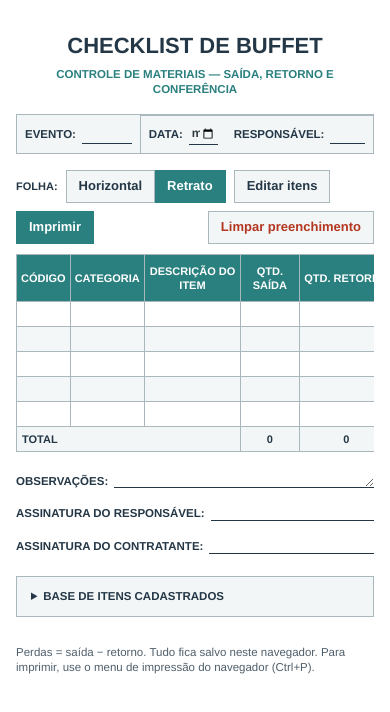
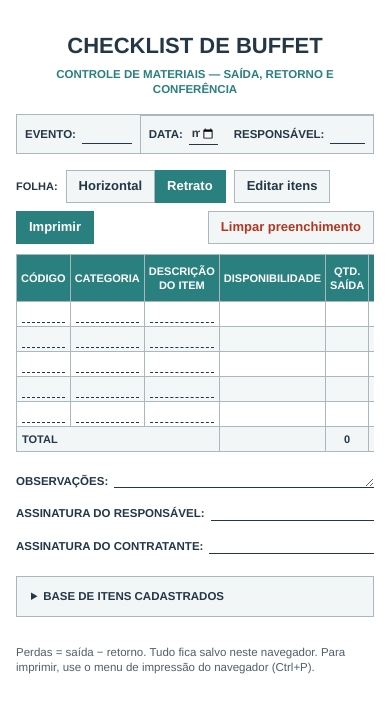
Before and after one commit to Dkalones/inventario-armzem-212, a plain HTML site: page index.html in a window 390 px wide. Drawn offline with Linux system fonts and the light colour scheme.

Commit message:
Enhance inventory management with stock column
Added stock availability column and updated related functionality.

```diff
--- a/index.html
+++ b/index.html
@@ -290,6 +290,10 @@
       width: 13%
     }
 
+    th.wStock {
+      width: 12%
+    }
+
     th.w4,
     th.w5 {
       width: 11%
@@ -314,6 +318,20 @@
       padding: 0 4px;
       font-size: 12px;
       font-variant-numeric: tabular-nums
+    }
+
+    td.availability-cell .stock-status {
+      display: block;
+      padding: 0 2px;
+      color: var(--ok);
+      font-size: 9px;
+      line-height: 1.1;
+      text-align: center
+    }
+
+    td.availability-cell .stock-status.unavailable {
+      color: var(--loss);
+      font-weight: 700
     }
 
     td.p {
@@ -810,17 +828,18 @@
       <table id="tbl">
         <thead>
           <tr class="print-sheet-head title">
-            <td colspan="8">Checklist de Buffet</td>
+            <td colspan="9">Checklist de Buffet</td>
           </tr>
           <tr class="print-sheet-head info">
             <td colspan="3">Evento: <span id="print-evento"></span></td>
             <td colspan="2">Data: <span id="print-data"></span></td>
-            <td colspan="3">Responsável: <span id="print-resp"></span></td>
+            <td colspan="4">Responsável: <span id="print-resp"></span></td>
           </tr>
           <tr>
             <th class="w1">Código</th>
             <th class="w2">Categoria</th>
             <th>Descrição do item</th>
+            <th class="wStock">Disponibilidade</th>
             <th class="w4">Qtd. saída</th>
             <th class="w5">Qtd. retorno</th>
             <th class="w6">Perdas</th>
@@ -832,6 +851,7 @@
         <tfoot>
           <tr>
             <td colspan="3">Total</td>
+            <td></td>
             <td id="ts">0</td>
             <td id="tr">0</td>
             <td id="tl">0</td>
@@ -841,9 +861,8 @@
         </tfoot>
       </table>
     </div>
-    <datalist id="itemDescriptions"></datalist>
     <datalist id="itemCategories"></datalist>
-    <datalist id="itemCodes"></datalist>
+    <div id="itemRowLists" hidden></div>
 
     <div class="line"><span>Observações:</span><textarea id="obs" data-k="obs" rows="1"
         aria-label="Observações"></textarea></div>
@@ -857,8 +876,8 @@
     <details class="base noprint" id="baseBox">
       <summary>Base de itens cadastrados</summary>
       <div class="in">
-        <p class="hint">Itens que você usa com frequência. Adicione ao checklist de cada evento e altere o checklist sem
-          mexer na base.</p>
+        <p class="hint">Cadastre aqui o estoque disponível. Ao adicionar o item ao checklist, a quantidade de saída será
+          comparada com o estoque.</p>
         <div class="scroll" style="margin:0">
           <table id="baseTbl">
             <thead>
@@ -866,6 +885,7 @@
                 <th class="w1">Código</th>
                 <th class="w2">Categoria</th>
                 <th>Descrição</th>
+                <th class="wStock">Estoque</th>
                 <th style="width:210px">Ações</th>
               </tr>
             </thead>
@@ -899,8 +919,9 @@
     let S = {};
     try { S = JSON.parse(localStorage.getItem(KEY) || "{}") || {} } catch (e) { S = {} }
     if (!Array.isArray(S.base)) S.base = SEED.map(([code, cat, desc]) => ({ code, cat, desc }));
+    S.base.forEach(item => { if (item.stock == null) item.stock = ""; });
     S.rows = Array.from({ length: 5 }, () => ({
-      id: uid(), code: "", cat: "", desc: "", s: "", r: "", l: "",
+      id: uid(), code: "", cat: "", desc: "", stock: "", s: "", r: "", l: "",
       k: false, yes: false, no: false
     }));
     if (S.orient !== 'landscape' && S.orient !== 'portrait') S.orient = 'portrait';
@@ -929,6 +950,13 @@
     document.addEventListener('click', e => { const b = e.target.closest('.seg button'); if (!b) return; pushUndo(); S.orient = b.dataset.o; save(); applyOrient() });
     const save = () => { try { localStorage.setItem(KEY, JSON.stringify(S)) } catch (e) { } };
     const num = v => v === "" || v == null ? null : Number(v);
+    const stockStatus = r => {
+      const available = num(r.stock);
+      const needed = num(r.s);
+      if (available == null) return "";
+      if (needed == null) return "Informe saída";
+      return available < needed ? `Faltam ${needed - available}` : "Disponível";
+    };
     const row = id => S.rows.find(r => r.id === id);
     const undoStack = [];
     const redoStack = [];
@@ -977,34 +1005,44 @@
     });
 
     function refreshItemSuggestions() {
-      const descriptions = new Map();
       const categories = new Map();
-      const codes = new Map();
       S.base.forEach(item => {
-        if (item.desc?.trim()) descriptions.set(item.desc.trim().toLowerCase(), item.desc.trim());
         if (item.cat?.trim()) categories.set(item.cat.trim().toLowerCase(), item.cat.trim());
-        if (item.code?.trim()) codes.set(item.code.trim().toLowerCase(), item.code.trim());
       });
-      $("itemDescriptions").innerHTML = [...descriptions.values()].map(v => `<option value="${esc(v)}"></option>`).join("");
       $("itemCategories").innerHTML = [...categories.values()].map(v => `<option value="${esc(v)}"></option>`).join("");
-      $("itemCodes").innerHTML = [...codes.values()].map(v => `<option value="${esc(v)}"></option>`).join("");
+      $("itemRowLists").innerHTML = S.rows.map(r => {
+        const category = r.cat?.trim().toLowerCase();
+        const items = category
+          ? S.base.filter(item => item.cat?.trim().toLowerCase() === category)
+          : S.base;
+        const options = field => {
+          const values = new Map();
+          items.forEach(item => {
+            if (item[field]?.trim()) values.set(item[field].trim().toLowerCase(), item[field].trim());
+          });
+          return [...values.values()].map(value => `<option value="${esc(value)}"></option>`).join("");
+        };
+        return `<datalist id="itemCodes-${r.id}">${options("code")}</datalist>
+          <datalist id="itemDescriptions-${r.id}">${options("desc")}</datalist>`;
+      }).join("");
     }
 
     function renderRows() {
       $("tbl").classList.toggle("editing", editing);
       $("body").innerHTML = S.rows.map((r, i) => {
-        const lists = { code: "itemCodes", cat: "itemCategories", desc: "itemDescriptions" };
-        const t = f => editing ? `<td class="e"><input type="text" value="${esc(r[f])}" data-id="${r.id}" data-f="${f}" aria-label="${f}"${lists[f] ? ` list="${lists[f]}"` : ""}></td>` : `<td>${esc(r[f])}</td>`;
+        const lists = { code: `itemCodes-${r.id}`, cat: "itemCategories", desc: `itemDescriptions-${r.id}` };
+        const t = f => `<td class="e"><input type="text" value="${esc(r[f])}" data-id="${r.id}" data-f="${f}" aria-label="${f}" list="${lists[f]}"></td>`;
         const s = num(r.s), x = num(r.r);
         const calculatedLoss = s != null && x != null ? Math.max(0, s - x) : "";
         const lossValue = r.l !== "" && r.l != null ? r.l : calculatedLoss;
         return `<tr data-id="${r.id}">${t("code")}${t("cat")}${t("desc")}
+<td class="availability-cell"><span class="stock-status" data-stock-status></span></td>
 <td class="n"><input type="number" min="0" inputmode="numeric" value="${esc(r.s)}" data-id="${r.id}" data-f="s" aria-label="Qtd. saída"></td>
 <td class="n"><input type="number" min="0" inputmode="numeric" value="${esc(r.r)}" data-id="${r.id}" data-f="r" aria-label="Qtd. retorno"></td>
 <td class="n"><input type="number" min="0" inputmode="numeric" value="${esc(lossValue)}" data-id="${r.id}" data-f="l" aria-label="Perdas"></td>
 <td class="c"><span class="conference-options"><label>Sim <input type="checkbox" ${r.yes ? "checked" : ""} data-id="${r.id}" data-f="yes" aria-label="Conferido sim"></label><label>Não <input type="checkbox" ${r.no ? "checked" : ""} data-id="${r.id}" data-f="no" aria-label="Conferido não"></label><button type="button" class="sm danger" data-act="del" data-id="${r.id}" title="Apagar item do checklist">×</button></span></td>
 <td class="act"><button type="button" class="sm" data-act="up" data-id="${r.id}" title="Subir" ${i === 0 ? "disabled" : ""}>↑</button> <button type="button" class="sm" data-act="down" data-id="${r.id}" title="Descer" ${i === S.rows.length - 1 ? "disabled" : ""}>↓</button> <button type="button" class="sm" data-act="tobase" data-id="${r.id}" title="Salvar na base">Base</button> <button type="button" class="sm danger" data-act="del" data-id="${r.id}" title="Remover do checklist">×</button></td></tr>`;
-      }).join("") || `<tr><td colspan="8" style="height:60px;text-align:center">Nenhum item. Use "Editar itens" para adicionar da base ou criar um item em branco.</td></tr>`;
+      }).join("") || `<tr><td colspan="9" style="height:60px;text-align:center">Nenhum item. Use "Editar itens" para adicionar da base ou criar um item em branco.</td></tr>`;
       refreshItemSuggestions();
       calc();
     }
@@ -1016,13 +1054,22 @@
         const l = r.l !== "" && r.l != null ? num(r.l) : calculated;
         ts += s || 0; tr += x || 0; tl += l || 0; if (r.yes || r.no) ck++;
         const tru = document.querySelector(`tr[data-id="${r.id}"]`);
-        if (tru) { tru.classList.toggle("done", !!(r.yes || r.no)); if (l > 0) tru.classList.add("has-loss"); else tru.classList.remove("has-loss") }
+        if (tru) {
+          tru.classList.toggle("done", !!(r.yes || r.no));
+          if (l > 0) tru.classList.add("has-loss"); else tru.classList.remove("has-loss");
+          const status = tru.querySelector("[data-stock-status]");
+          if (status) {
+            status.textContent = stockStatus(r);
+            status.classList.toggle("unavailable", status.textContent.startsWith("Faltam "));
+          }
+        }
       });
       $("ts").textContent = ts; $("tr").textContent = tr; $("tl").textContent = tl; $("tc").textContent = ck + "/" + S.rows.length;
       renderPrintSheets();
     }
     function renderBase() {
       $("baseBody").innerHTML = S.base.map((b, i) => `<tr>${["code", "cat", "desc"].map(f => `<td class="e"><input type="text" value="${esc(b[f])}" data-bi="${i}" data-f="${f}" aria-label="${f}"></td>`).join("")}
+<td class="n"><input type="number" min="0" inputmode="numeric" value="${esc(b.stock)}" data-bi="${i}" data-f="stock" aria-label="Estoque"></td>
 <td style="text-align:center;white-space:nowrap"><button type="button" class="sm" data-act="addrow" data-bi="${i}">Adicionar ao checklist</button> <button type="button" class="sm danger" data-act="delbase" data-bi="${i}" title="Remover da base">×</button></td></tr>`).join("");
     }
     function loadMeta() {
@@ -1052,9 +1099,11 @@
           const s = num(r.s), x = num(r.r);
           const calculated = s != null && x != null ? Math.max(0, s - x) : null;
           const l = r.l !== "" && r.l != null ? num(r.l) : calculated;
+          const available = num(r.stock);
           ts += s || 0; tr += x || 0; tl += l || 0; if (r.yes || r.no) ck++;
           return `<tr>
             <td>${esc(r.code)}</td><td>${esc(r.cat)}</td><td>${esc(r.desc)}</td>
+            <td style="text-align:center">${available == null ? "" : esc(stockStatus(r))}</td>
             <td style="text-align:center">${r.s == null ? "" : esc(r.s)}</td>
             <td style="text-align:center">${r.r == null ? "" : esc(r.r)}</td>
             <td style="text-align:center">${l == null ? "" : l}</td>
@@ -1073,12 +1122,13 @@
           <div class="scroll">
             <table>
               <thead><tr>
-                <th>Código</th><th>Categoria</th><th>Descrição do item</th>
+                <th>Código</th><th>Categoria</th><th>Descrição do item</th><th>Disponibilidade</th>
                 <th>Qtd. saída</th><th>Qtd. retorno</th><th>Perdas</th><th>Conferido</th>
               </tr></thead>
               <tbody>${body}</tbody>
               <tfoot><tr>
                 <td colspan="3">Total desta folha</td><td style="text-align:center"></td>
+                <td style="text-align:center"></td>
                 <td style="text-align:center"></td><td style="text-align:center"></td>
                 <td style="text-align:center"></td>
               </tr></tfoot>
@@ -1105,6 +1155,7 @@
       }
       else if (t.dataset.bi != null) { S.base[+t.dataset.bi][t.dataset.f] = t.value; refreshItemSuggestions() }
       else return;
+      if (t.dataset.id && ["code", "cat", "desc"].includes(t.dataset.f)) refreshItemSuggestions();
       if (t.dataset.id && (t.dataset.f === "yes" || t.dataset.f === "no")) renderRows();
       save(); syncPrintMeta(); calc();
     });
@@ -1126,6 +1177,7 @@
       r.code = match.code;
       r.cat = match.cat;
       r.desc = match.desc;
+      r.stock = match.stock ?? "";
       save();
       renderRows();
     });
@@ -1137,9 +1189,9 @@
       else if (a === "up" || a === "down") { const i = S.rows.findIndex(r => r.id === id), j = a === "up" ? i - 1 : i + 1; if (j < 0 || j >= S.rows.length) return;[S.rows[i], S.rows[j]] = [S.rows[j], S.rows[i]] }
       else if (a === "tobase") {
         const r = row(id); const k = S.base.findIndex(x => x.code.trim().toLowerCase() === r.code.trim().toLowerCase() && r.code.trim());
-        const item = { code: r.code, cat: r.cat, desc: r.desc }; if (k >= 0) S.base[k] = item; else S.base.push(item); renderBase(); b.textContent = "Salvo"; setTimeout(() => { b.textContent = "Base" }, 1200); save(); return
+        const item = { code: r.code, cat: r.cat, desc: r.desc, stock: r.stock ?? "" }; if (k >= 0) S.base[k] = item; else S.base.push(item); renderBase(); b.textContent = "Salvo"; setTimeout(() => { b.textContent = "Base" }, 1200); save(); return
       }
-      else if (a === "addrow") { const x = S.base[+b.dataset.bi]; S.rows.push({ id: uid(), code: x.code, cat: x.cat, desc: x.desc }); b.textContent = "Adicionado"; setTimeout(() => { b.textContent = "Adicionar ao checklist" }, 1200) }
+      else if (a === "addrow") { const x = S.base[+b.dataset.bi]; S.rows.push({ id: uid(), code: x.code, cat: x.cat, desc: x.desc, stock: x.stock ?? "" }); b.textContent = "Adicionado"; setTimeout(() => { b.textContent = "Adicionar ao checklist" }, 1200) }
       else if (a === "delbase") { S.base.splice(+b.dataset.bi, 1); renderBase(); save(); return }
       save(); renderRows();
     });
```
